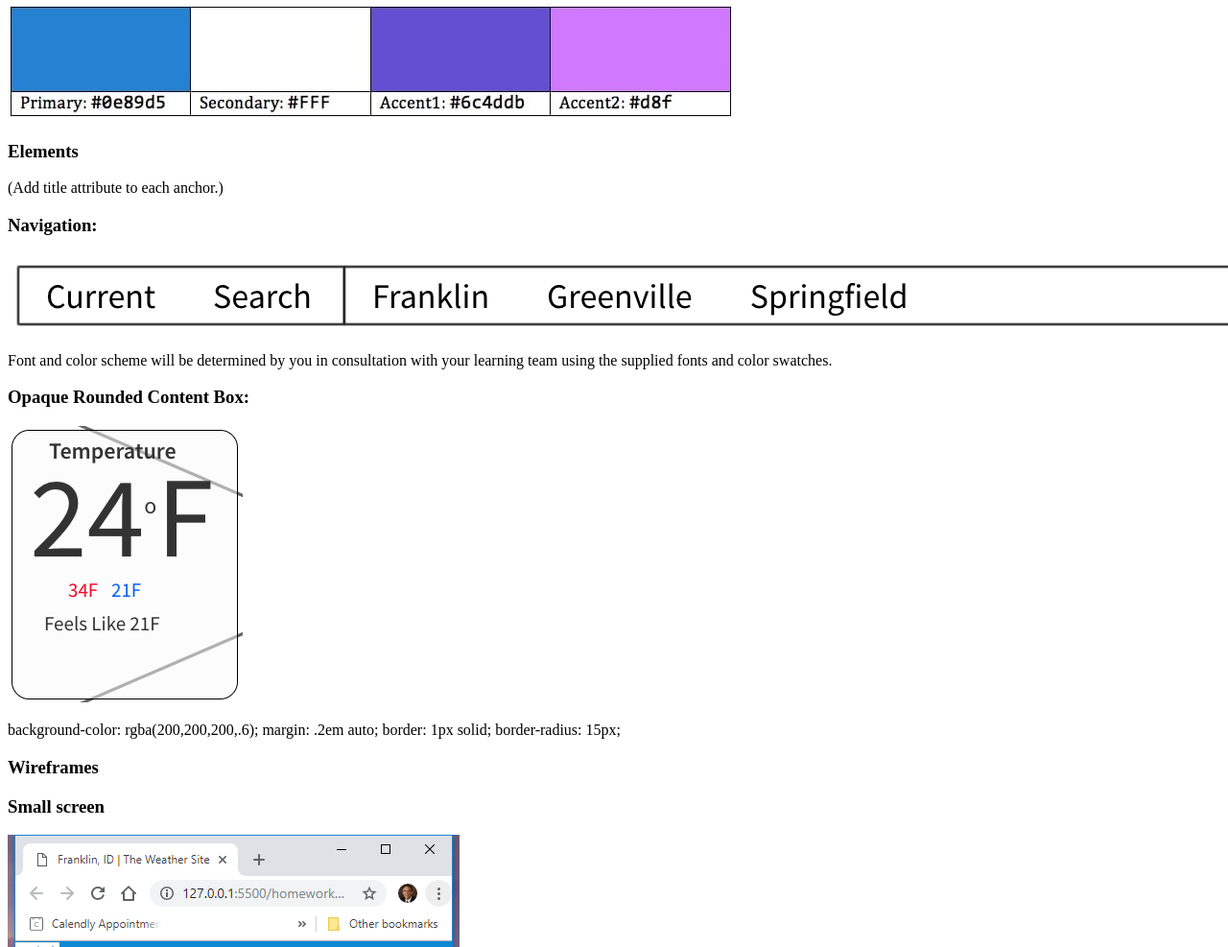
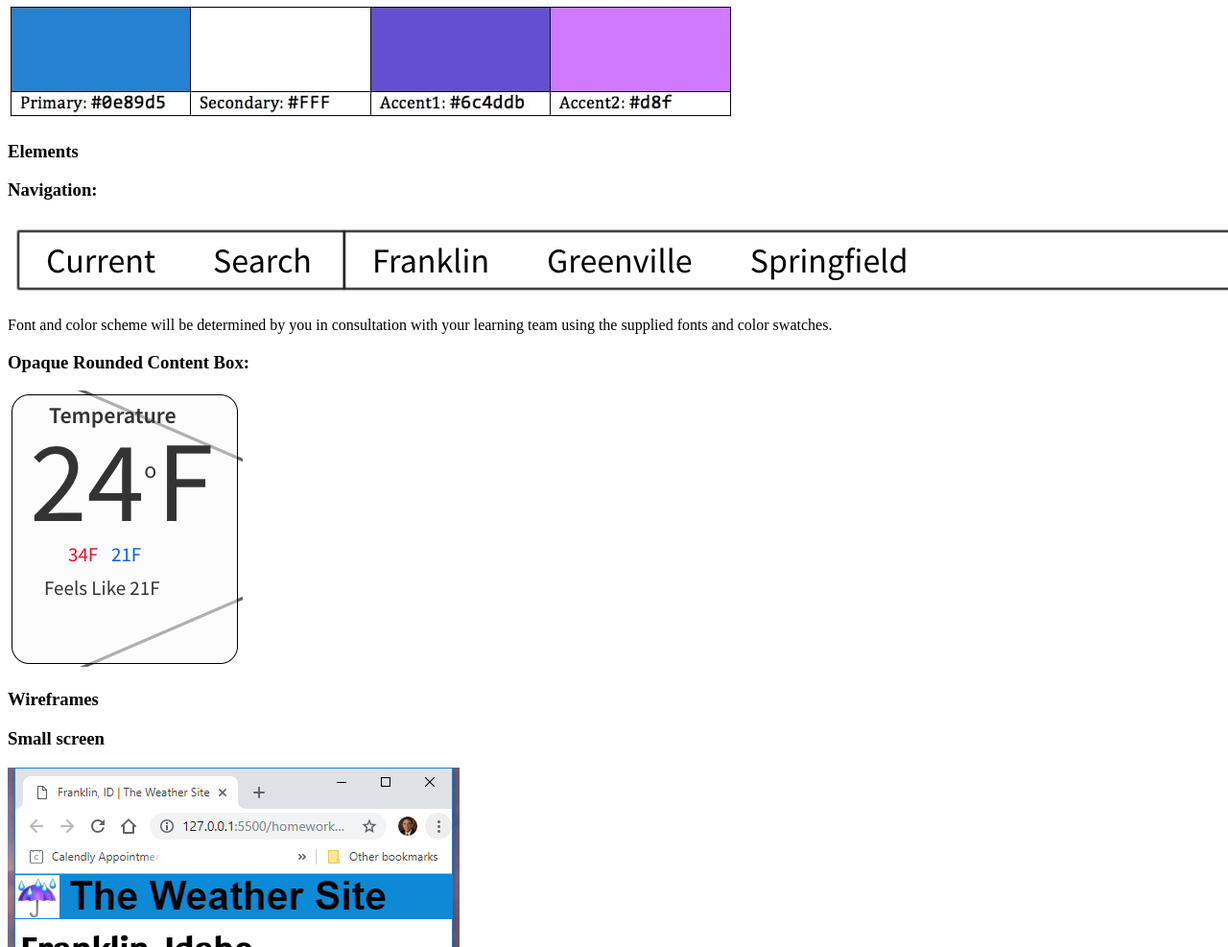
Before and after one commit to ashleynwelker/2019ashleynwelker.github.io, a plain HTML site: page Weather_web/weather_plan.html in a window 1280 px wide. Shown: the part 1870-2857 px from the top of the page at 96% size. Drawn offline with Linux system fonts and the light colour scheme.

Commit message:
Commented out some things

```diff
--- a/Weather_web/weather_plan.html
+++ b/Weather_web/weather_plan.html
@@ -87,9 +87,9 @@
             <h3>Colors</h3>
             <img src="plan-images/plan-images/plan-images/color-swatches.jpeg" alt="Color Swatches">
             <h3>Elements</h3>
-            <p>
+            <!--<p>
                 (Add title attribute to each anchor.)
-            </p>
+            </p>-->
             <h3>Navigation:</h3>
             <img src="plan-images/plan-images/plan-images/weather-nav-bar.png" alt="Navigation Bar">
             <p>
@@ -99,10 +99,10 @@
             <h3>Opaque Rounded Content Box: </h3>
             <img src="plan-images/plan-images/plan-images/weather-tile.png" alt="Rounded Content Box">
             <p>
-                background-color: rgba(200,200,200,.6);
+                <!--background-color: rgba(200,200,200,.6);
                 margin: .2em auto;
                 border: 1px solid;
-                border-radius: 15px;
+                border-radius: 15px; -->
             </p>
             <h3>Wireframes</h3>
             <h3>Small screen</h3>
```
